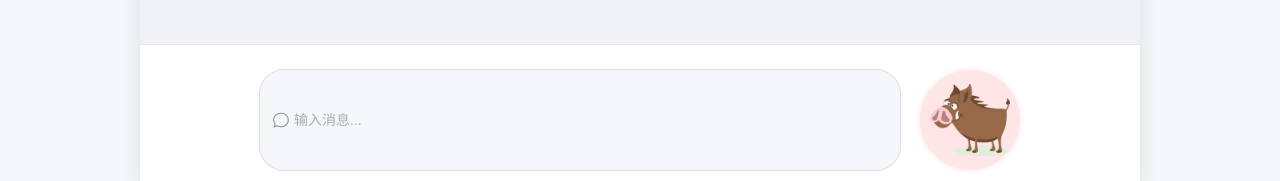
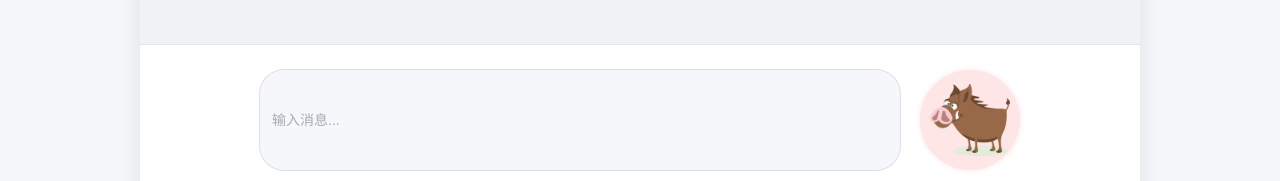
Before and after one commit to BochDu/pigchat2, a Vue app in the folder project_pigchat_vue/: page / in a window 1280 px wide. Shown: the part 606-787 px from the top of the page. Built offline with nearby package versions, Linux system fonts and the light colour scheme.

Commit message:
fix(pigchatvue):调整布局

```diff
--- a/project_pigchat_vue/src/views/Chat.vue
+++ b/project_pigchat_vue/src/views/Chat.vue
@@ -25,16 +25,14 @@
         <el-input
           v-model="inputText"
           placeholder="输入消息..."
-            clearable
           @keyup.enter="handleSend"
         >
-            <template #prefix>
-              <el-icon class="input-icon"><ChatRound /></el-icon>
-            </template>
         </el-input>
+
           <el-button type="primary" @click="handleSend" class="send-button">
             <img src="../assets/wild_boar.png" alt="Convert" class="pig-icon" />
           </el-button>
+
         </div>
       </div>
     </div>
```
Lines whose indentation alone changed are shown as unchanged.
